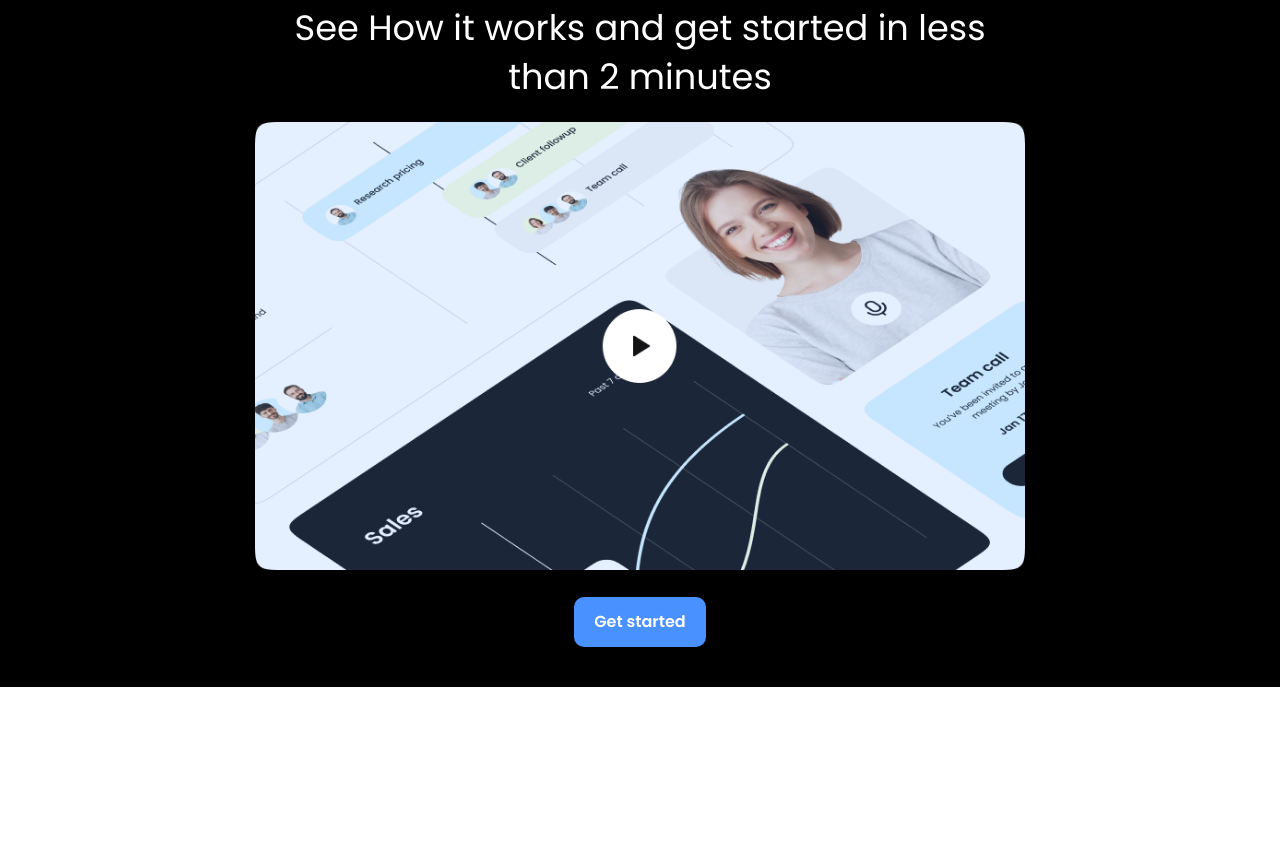
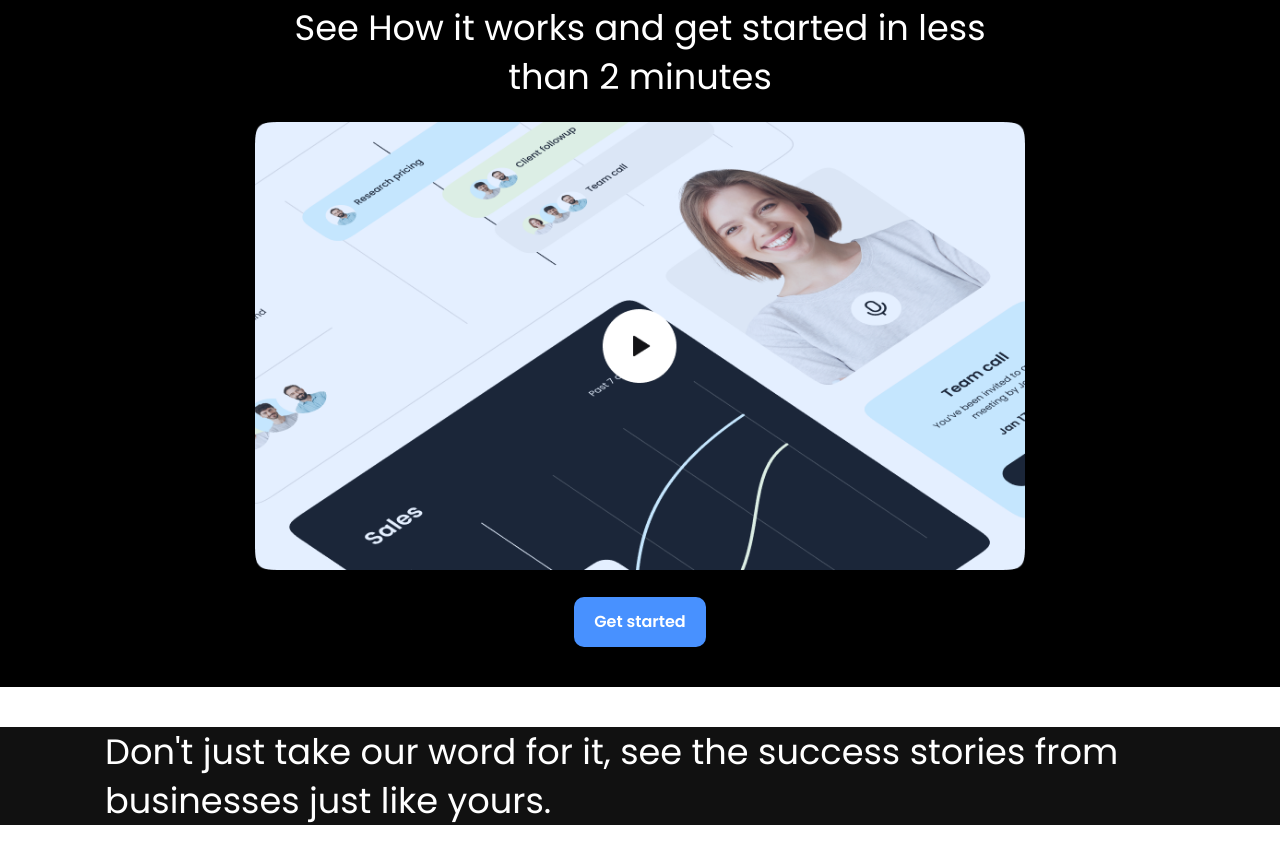
Before and after one commit to Annie-Huang/saas-landing-page, a website: page index.html in a window 1280 px wide. Shown: the part 771-1616 px from the top of the page. Before the commit the page ends 1458 px from the top, so only its background shows below. Drawn offline with Linux system fonts and the light colour scheme.

Commit message:
Add heading and template for Testimonials

```diff
--- a/index.html
+++ b/index.html
@@ -86,5 +86,15 @@
         </div>
       </div>
     </section>
+
+    <!-- Testimonials -->
+    <section class="testimonials bg-dark">
+      <div class="container">
+        <h3 class="testimonials-heading text-xl">
+          Don't just take our word for it, see the success stories from
+          businesses just like yours.
+        </h3>
+      </div>
+    </section>
   </body>
 </html>
```
